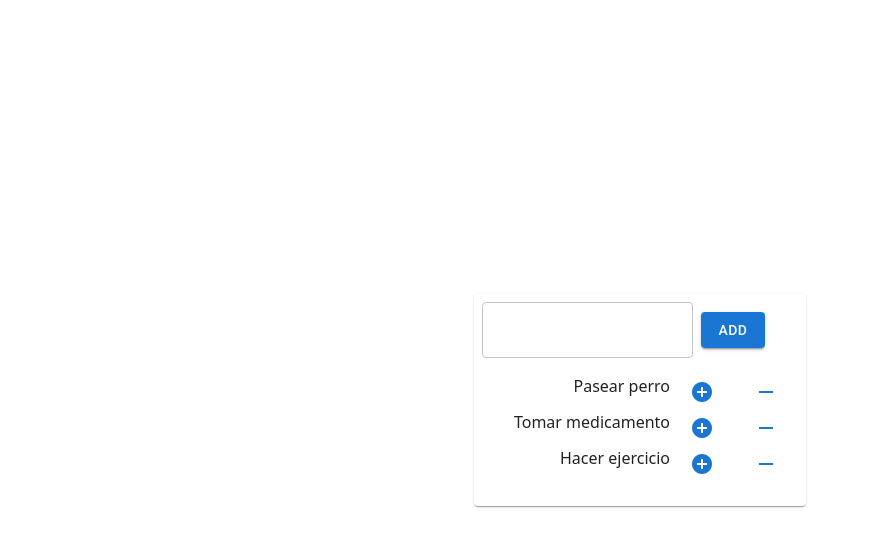
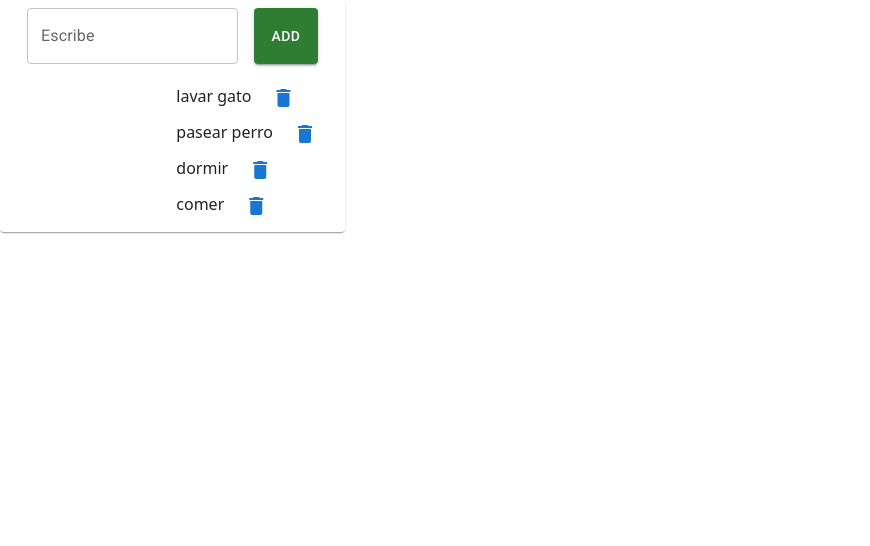
Before and after one commit to Fabho/todojs, a React (Create React App) app in the folder toDoApp/: page / in a window 1280 px wide. Shown: the top 546 px of the page, without its empty margins (0-870 px from the left). Built offline with nearby package versions, Linux system fonts and the light colour scheme.

Commit message:
la aplicacion to DO recibe componentes y estilos mui

```diff
--- /dev/null
+++ b/toDoApp/src/App.js
@@ -0,0 +1,49 @@
+import ToDoList from "./components/ToDoList";
+import TexFieldToDo from "./components/TexFieldToDo";
+import Box from '@mui/material/Box';
+import Grid from '@mui/material/Grid';
+import CardActions from '@mui/material/CardActions';
+import Card from '@mui/material/Card';
+function App(){
+    let data=[
+        {
+            id:1,
+            content:"lavar gato"},
+        {
+            id:2,
+            content:"pasear perro"
+        },
+        {
+            id:3,
+            content:"dormir"
+        },
+        {
+            id:4,
+            content:"comer"
+        }
+    ];
+
+    return(
+        <div>
+            <Box  justifyContent="center" alignItems="center" minHeight="100vh">
+                <Card  justify content="center" sx={{ maxWidth: 345 }}>
+                    <CardActions>
+                        <Grid container justifyContent="center">
+                            <TexFieldToDo/>
+                        </Grid>
+                    </CardActions>
+                    <CardActions>
+                        <Grid container justifyContent="right">
+                            <ToDoList todos={data}/>
+                        </Grid>
+                     </CardActions>
+                </Card>
+            </Box>
+
+
+
+        </div>
+    );
+
+}
+export default App;
--- a/toDoApp/src/components/Model.js
+++ /dev/null
@@ -1,27 +0,0 @@
-import * as React from 'react';
-import Card from '@mui/material/Card';
-import TextField from '@mui/material/TextField';
-import Button from '@mui/material/Button';
-import CardActions from '@mui/material/CardActions';
-import Icon from '@mui/material/Icon';
-import Grid from '@mui/material/Grid';
-import Box from '@mui/material/Box';
-export default function MediaCard() {
-  return (
-    <Box  display="flex" justifyContent="center" alignItems="center" minHeight="100vh">
-    <Card sx={{ maxWidth: 345 }}>
-    <CardActions>
-        <TextField id="outlined-basic"  variant="outlined" />
-        <Button variant="contained">add</Button>
-    </CardActions>
-    <CardActions>
-        <ul>
-            <Grid container justifyContent="flex-end">Pasear perro<Button variant="text"><Icon>add_circle</Icon></Button><Button><Icon>remove</Icon></Button></Grid>
-            <Grid container justifyContent="flex-end">Tomar medicamento<Button variant="text"><Icon>add_circle</Icon></Button><Button><Icon>remove</Icon></Button></Grid>
-            <Grid container justifyContent="flex-end">Hacer ejercicio<Button variant="text"><Icon>add_circle</Icon></Button><Button><Icon>remove</Icon></Button></Grid>
-        </ul>
-    </CardActions>
-    </Card>
-    </Box>
-  );
-}
--- /dev/null
+++ b/toDoApp/src/components/TexFieldToDo.js
@@ -0,0 +1,26 @@
+import * as React from "react";
+import Button from '@mui/material/Button';
+import TextField from '@mui/material/TextField';
+import { useState } from "react";
+import Stack from '@mui/material/Stack';
+function TexFieldToDo(){
+    function warning(){
+        alert("Presionaste el boton");
+    }
+    const[text,setText]=useState(" ");
+    const write=()=>{
+        setText(...text);
+        console.log(text);
+    };
+
+    return(
+        <div>
+            <Stack direction="row" spacing={2}>
+                <TextField id="outlined-basic" label="Escribe" variant="outlined" onChange={write}></TextField>
+                <Button  variant="contained" color="success" onClick={warning}>Add</Button>
+            </Stack>
+
+        </div>
+    );
+}
+export default TexFieldToDo;
--- /dev/null
+++ b/toDoApp/src/components/ToDoList.js
@@ -0,0 +1,20 @@
+import Icon from '@mui/material/Icon';
+import Button from '@mui/material/Button';
+function ToDoList({todos}) {
+  const work=()=>{
+    let list=todos.map((item)=>{
+      return<div key={item.id}>
+        {item.content}
+        <Button ><Icon spacing={7}>delete</Icon></Button>
+        </div>;
+    });
+    return<div>{list}</div>;
+  }
+  return (
+   <div>
+
+     {work()}
+   </div>
+  );
+}
+export default ToDoList;
--- a/toDoApp/src/index.js
+++ b/toDoApp/src/index.js
@@ -1,16 +1,6 @@
 import React from 'react';
 import ReactDOM from 'react-dom/client';
-
-import Model from './components/Model'
-
-const root = ReactDOM.createRoot(document.getElementById('root'));
-root.render(
-  <React.StrictMode>
-
-    <Model />
-  </React.StrictMode>
-);
-
-// If you want to start measuring performance in your app, pass a function
-// to log results (for example: reportWebVitals(console.log))
-// or send to an analytics endpoint. Learn more: https://bit.ly/CRA-vitals
+import App from './App';
+const el=document.getElementById('root');
+const root=ReactDOM.createRoot(el);
+root.render(<App/>);
```
Also changed, not shown: toDoApp/src/components/Add.js (deleted, +0 -16 lines), toDoApp/src/components/List.js (deleted, +0 -17 lines).
